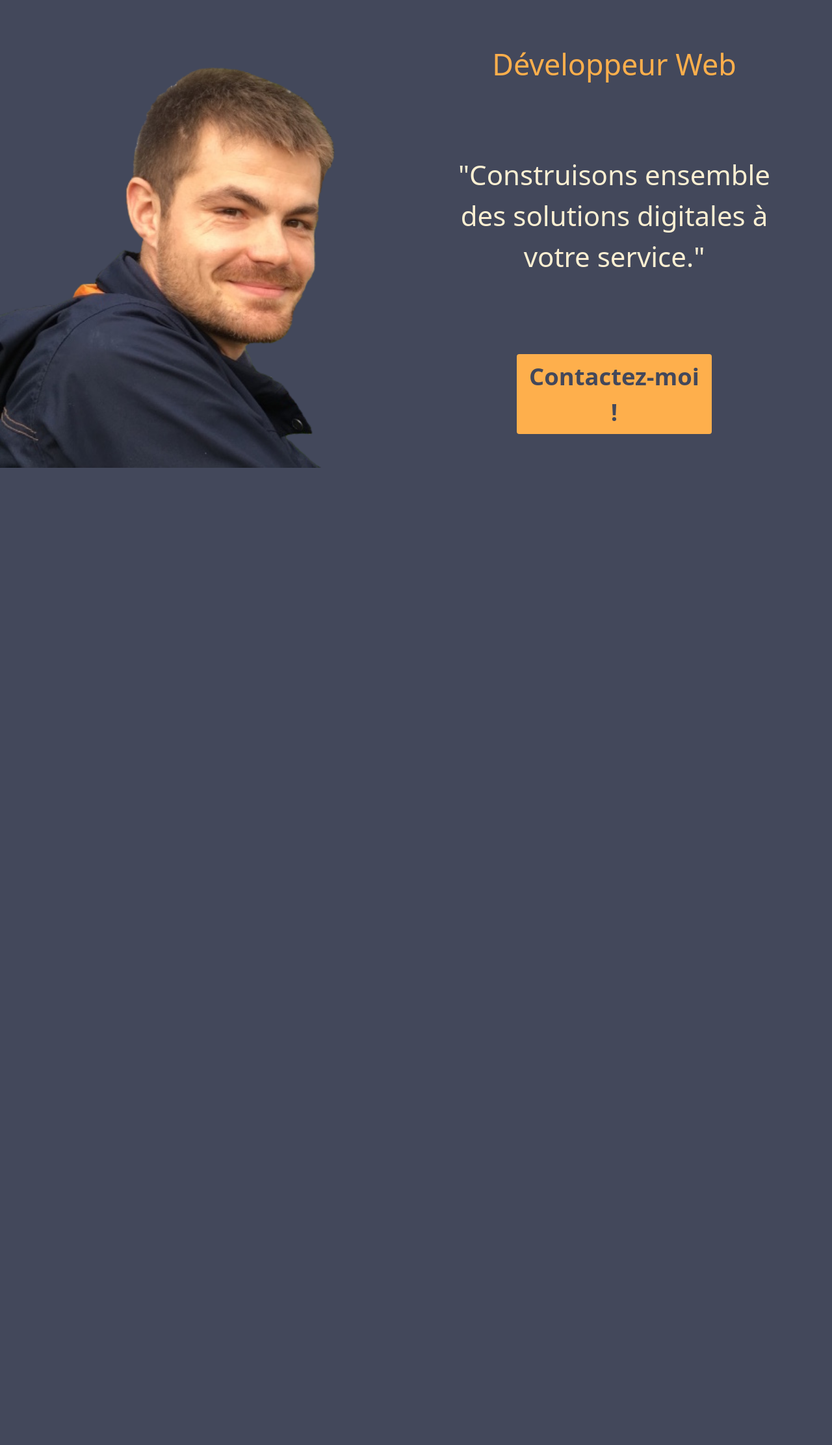
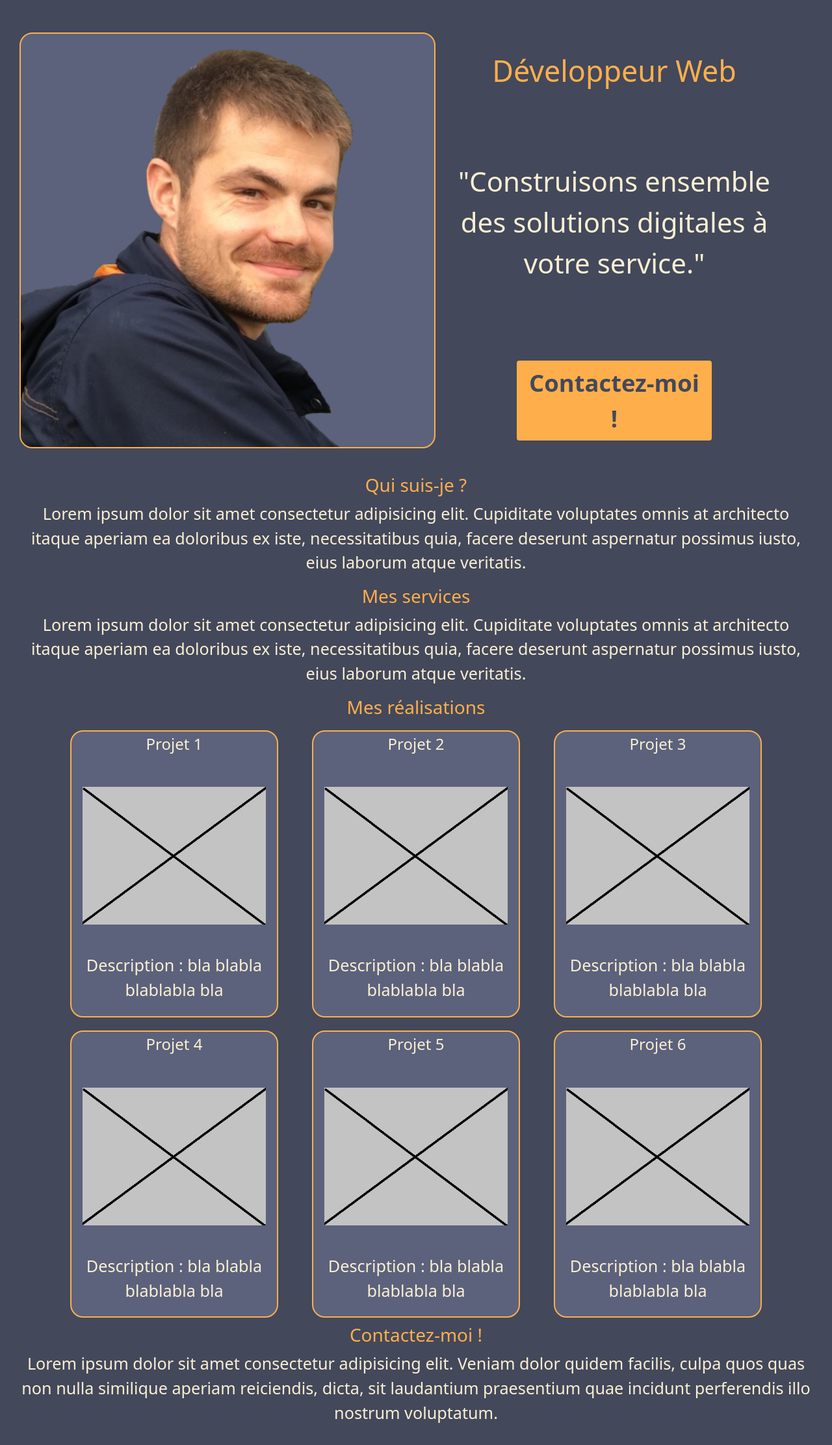
Before and after one commit to AlexisBoucherie/portfolio, a PHP site: page / in a window 1280 px wide. Shown: the part 80-2304 px from the top of the page at 65% size. Before the commit the page ends 800 px from the top, so only its background shows below. Run offline with PHP 8.4, Linux system fonts and the light colour scheme.

Commit message:
start main section x all devices

```diff
--- a/index.html
+++ b/index.html
@@ -19,11 +19,11 @@
       <div id="mySidenav" class="sidenav">
         <i id="closeBtn" href="#" class="bi bi-x-circle close"></i>
           <ul>
-            <li><a href="#"><i class="bi bi-house"></i> Accueil</a></li>
-            <li><a href="#"><i class="bi bi-file-earmark-person"></i> À propos</a></li>
-            <li><a href="#"><i class="bi bi-pen"></i> Services</a></li>
-            <li><a href="#"><i class="bi bi-card-checklist"></i> Réalisations</a></li>
-            <li><a href="#"><i class="bi bi-envelope"></i> Contacts</a></li>
+            <li><a href="#homepage"><i class="bi bi-house"></i> Accueil</a></li>
+            <li><a href="#about"><i class="bi bi-file-earmark-person"></i> À propos</a></li>
+            <li><a href="#services"><i class="bi bi-pen"></i> Services</a></li>
+            <li><a href="#achievements"><i class="bi bi-card-checklist"></i> Réalisations</a></li>
+            <li><a href="#contacts"><i class="bi bi-envelope"></i> Contacts</a></li>
           </ul>
       </div>
 
@@ -36,18 +36,18 @@
       <!-- nav tablette et desktop -->
       <nav class="highres-nav">
         <ul>
-          <li><a href="#">Accueil</a></li>
-          <li><a href="#">À propos</a></li>
-          <li><a href="#">Services</a></li>
-          <li><a href="#">Réalisations</a></li>
-          <li><a href="#">Contacts</a></li>
+          <li><a href="#homepage">Accueil</a></li>
+          <li><a href="#about">À propos</a></li>
+          <li><a href="#services">Services</a></li>
+          <li><a href="#achievements">Réalisations</a></li>
+          <li><a href="#contacts">Contacts</a></li>
         </ul>
       </nav>
     </header>
 
     <main>
       <!-- homepage -->
-      <div class="home">
+      <div class="home" id="homepage">
         <div class="profile-pic-mobile"></div>
         <div class="profile-pic">
           <img src="img/profil_velo.png" alt="Photo d'Alexis Boucherie">
@@ -58,6 +58,61 @@
           <button type="button" class="btn cta-btn">Contactez-moi !</button>
         </div>
       </div>
+
+      <!-- about -->
+      <div class="about" id="about">
+        <h3>Qui suis-je ?</h3>
+        <p>Lorem ipsum dolor sit amet consectetur adipisicing elit. Cupiditate voluptates omnis at architecto itaque aperiam ea doloribus ex iste, necessitatibus quia, facere deserunt aspernatur possimus iusto, eius laborum atque veritatis.</p>
+      </div>
+
+      <!-- services -->
+      <div class="services" id="services">
+        <h3>Mes services</h3>
+        <p>Lorem ipsum dolor sit amet consectetur adipisicing elit. Cupiditate voluptates omnis at architecto itaque aperiam ea doloribus ex iste, necessitatibus quia, facere deserunt aspernatur possimus iusto, eius laborum atque veritatis.</p>
+      </div>
+
+      <!-- achievements -->
+      <div class="achievements" id="achievements">
+        <h3>Mes réalisations</h3>
+        <div class="container">
+          <div class="project">
+            <h4>Projet 1</h4>
+            <a href="#"><div class="project-pic pic1"></div></a>
+            <p>Description : bla blabla blablabla bla</p>
+          </div>
+          <div class="project">
+            <h4>Projet 2</h4>
+            <a href="#"><div class="project-pic pic2"></div></a>
+            <p>Description : bla blabla blablabla bla</p>
+          </div>
+          <div class="project">
+            <h4>Projet 3</h4>
+            <a href="#"><div class="project-pic pic3"></div></a>
+            <p>Description : bla blabla blablabla bla</p>
+          </div>
+          <div class="project">
+            <h4>Projet 4</h4>
+            <a href="#"><div class="project-pic pic4"></div></a>
+            <p>Description : bla blabla blablabla bla</p>
+          </div>
+          <div class="project">
+            <h4>Projet 5</h4>
+            <a href="#"><div class="project-pic pic5"></div></a>
+            <p>Description : bla blabla blablabla bla</p>
+          </div>
+          <div class="project">
+            <h4>Projet 6</h4>
+            <a href="#"><div class="project-pic pic6"></div></a>
+            <p>Description : bla blabla blablabla bla</p>
+          </div>
+        </div>
+      </div>
+
+      <!-- contacts -->
+      <div class="contacts" id="contacts">
+        <h3>Contactez-moi !</h3>
+        <p>Lorem ipsum dolor sit amet consectetur adipisicing elit. Veniam dolor quidem facilis, culpa quos quas non nulla similique aperiam reiciendis, dicta, sit laudantium praesentium quae incidunt perferendis illo nostrum voluptatum.</p>
+      </div>
     </main>
 
     <footer>
--- a/style.css
+++ b/style.css
@@ -19,6 +19,7 @@ header {
     display: flex;
     justify-content: space-around;
     align-items: center;
+    margin-bottom: 10px;
 }
 
 /* Sidenav menu */
@@ -89,10 +90,19 @@ main {
     text-align: center;
 }
 
+h3 {
+    color: #FEAF4C;
+    font-size: 1em;
+}
+
+p {
+    font-size: 0.9em;
+}
+
 /* home */
 
 .home {
-    height: 90vh;
+    height: auto;
 }
 
 .side {
@@ -100,7 +110,7 @@ main {
     flex-direction: column;
     align-items: center;
     justify-content: space-around;
-    height: 55vh;
+    height: 60vh;
 }
 
 h2 {
@@ -142,6 +152,34 @@ h2 {
 .profile-pic {
     display: none;
 }
+
+/* Achievements */
+
+.container {
+    display: flex;
+    flex-wrap: wrap;
+    justify-content: space-around;
+}
+
+.project {
+    padding: 5px;
+    border: 2px solid #FEAF4C;
+    border-radius: 20px;
+    margin: 10px auto ;
+}
+
+.project-pic {
+    display: block;
+    width: 80vw;
+    height: 300px;
+    margin: 0 auto;
+    background-image: url('img/blank_project_400x300.png');
+    background-position: center;
+    background-size: contain;
+    background-repeat: no-repeat;
+}
+
+/* METTRE pic1, pic2, ... */
 
 @media screen and (min-width: 672px) {
 
@@ -193,6 +231,19 @@ h2 {
     h1 {
         font-size: 0.9em;
     }
+
+    /* Achievements */
+
+    .project {
+        margin: 10px;
+        max-width: 30vw;
+        background-color: #5c627c;
+    }
+
+    .project .project-pic {
+        width: 28vw;
+    }
+
 }
 
 @media screen and (min-width: 990px) {
@@ -219,15 +270,16 @@ h2 {
     .profile-pic {
         grid-area: profile-pic;
         display: block;
+        margin: auto 0;
     }
 
     .profile-pic img {
-        position: absolute;
-        bottom: 0;
-        left: 0;
         width: auto;
         height: 80vh;
         max-width: 60vw;
+        border: 2px solid #FEAF4C;
+        border-radius: 20px;
+        background-color: #5c627c;
     }
 
     .side {
@@ -257,6 +309,19 @@ h2 {
         background-color: #5c627c;
         color : #FEAF4C
     }
+
+    /* Homepage */
+
+    .project {
+        margin: 10px;
+        max-width: 25vw;
+        background-color: #5c627c;
+    }
+
+    .project .project-pic {
+        width: 22vw;
+    }
+
 }
 
 @media screen and (min-width: 1296px) {
```
Also changed, not shown: img/blank_project_400x300.png (added).
